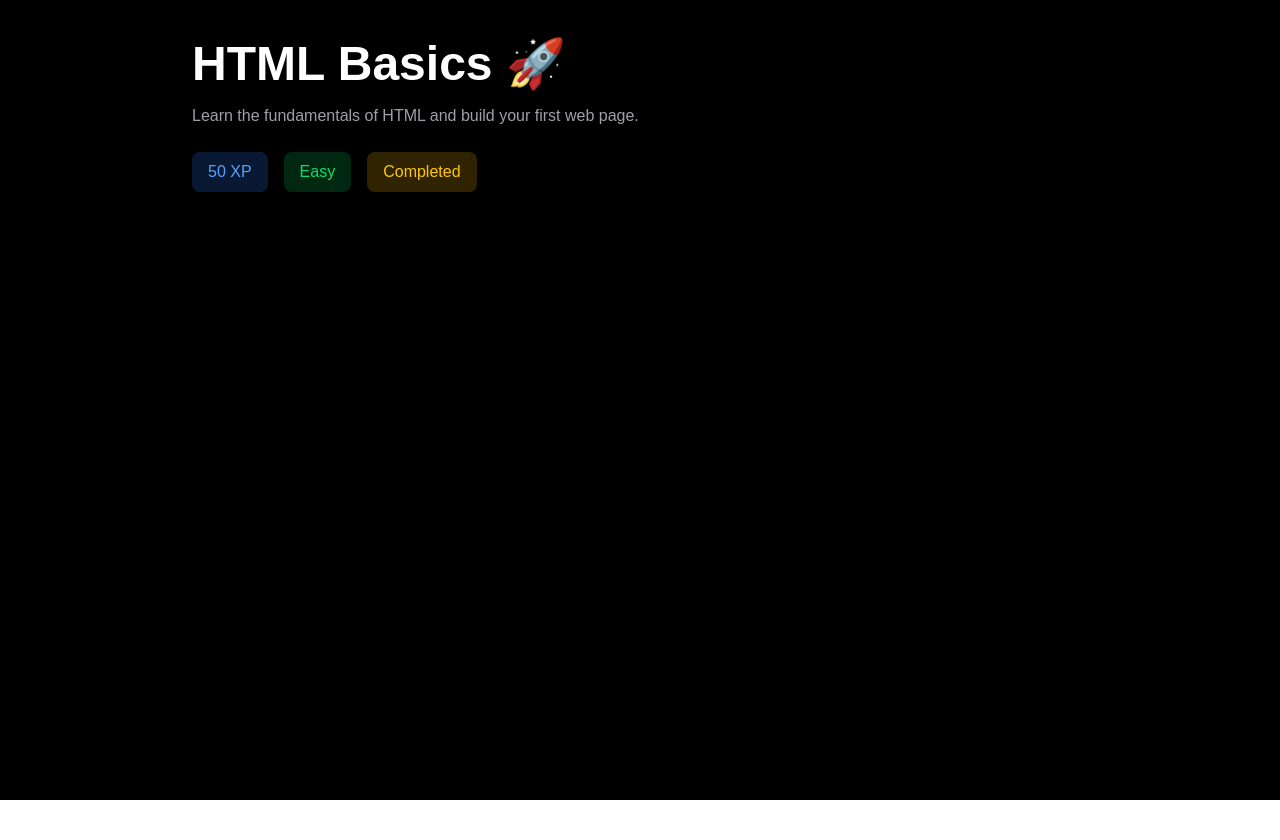
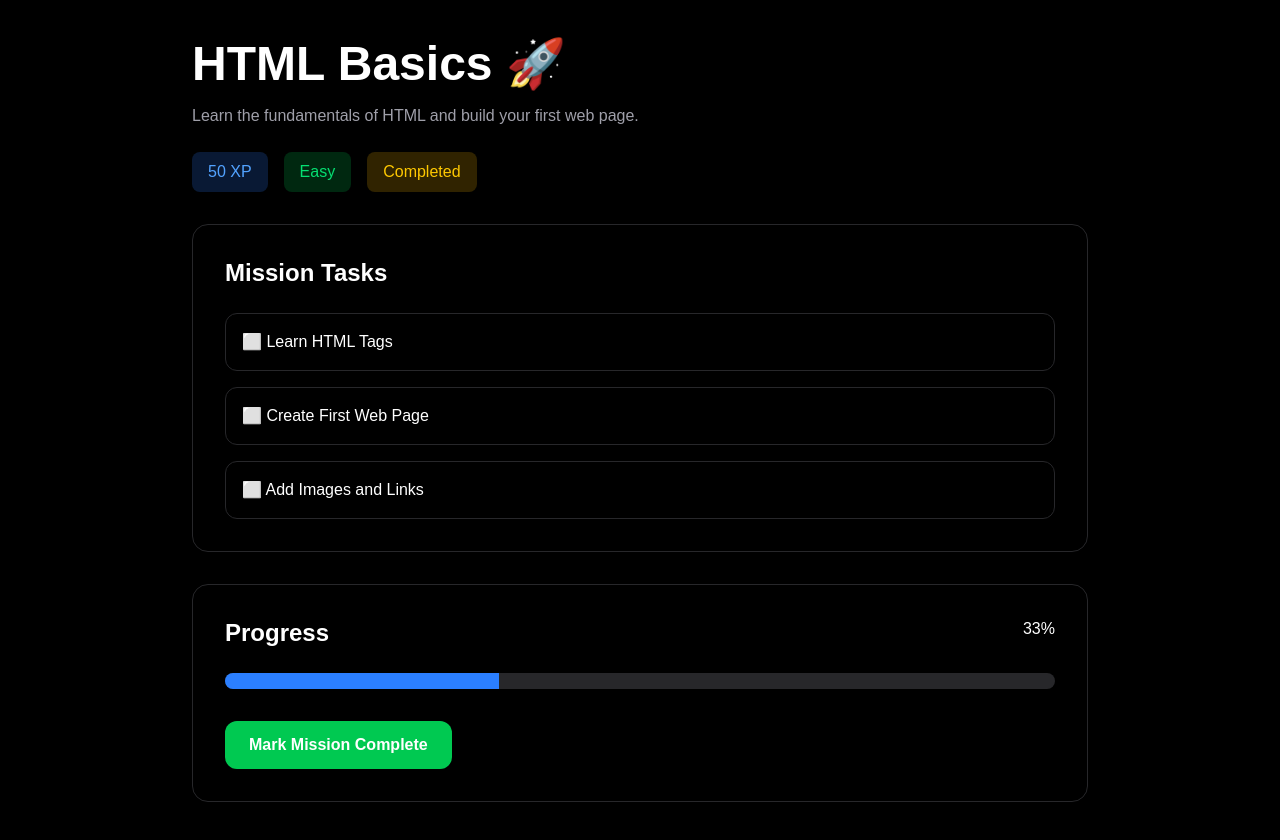
Before and after one commit to vikasthakur-2004/devquest, a Next.js app in the folder client/: page /dashboard/missions/1 in a window 1280 px wide. Before the commit the page ends 800 px from the top, so only its background shows below. Built offline with nearby package versions, Linux system fonts and the light colour scheme.

Commit message:
feat: add dynamic mission details page

```diff
--- a/client/app/dashboard/missions/[id]/page.tsx
+++ b/client/app/dashboard/missions/[id]/page.tsx
@@ -53,6 +53,50 @@ export default async function MissionDetailsPage({
 
         </div>
 
+        {/* Mission Tasks */}
+
+        <div className="border border-zinc-800 rounded-2xl p-8 mt-8">
+          <h2 className="text-2xl font-bold">
+            Mission Tasks
+          </h2>
+
+          <div className="space-y-4 mt-6">
+            {mission.tasks.map((task, index) => (
+              <div
+                key={index}
+                className="border border-zinc-800 rounded-xl p-4"
+              >
+                ⬜ {task}
+              </div>
+            ))}
+          </div>
+        </div>
+
+        {/* Progress Section */}
+
+        <div className="border border-zinc-800 rounded-2xl p-8 mt-8">
+
+          <div className="flex justify-between">
+            <h2 className="text-2xl font-bold">
+              Progress
+            </h2>
+
+            <span>33%</span>
+          </div>
+
+          <div className="w-full h-4 bg-zinc-800 rounded-full mt-6 overflow-hidden">
+            <div
+              className="h-full bg-blue-500"
+              style={{ width: "33%" }}
+            />
+          </div>
+
+          <button className="mt-8 bg-green-500 hover:bg-green-600 transition px-6 py-3 rounded-xl font-semibold">
+            Mark Mission Complete
+          </button>
+
+        </div>
+
       </div>
     </main>
   );
--- a/client/constants/missions.ts
+++ b/client/constants/missions.ts
@@ -6,6 +6,11 @@ export const missions = [
     xp: 50,
     difficulty: "Easy",
     status: "Completed",
+    tasks: [
+      "Learn HTML Tags",
+      "Create First Web Page",
+      "Add Images and Links",
+    ],
   },
   {
     id: 2,
@@ -14,6 +19,11 @@ export const missions = [
     xp: 75,
     difficulty: "Medium",
     status: "In Progress",
+    tasks: [
+      "Learn Flexbox Concepts",
+      "Build Navigation Bar",
+      "Create Responsive Layout",
+    ],
   },
   {
     id: 3,
@@ -22,5 +32,10 @@ export const missions = [
     xp: 100,
     difficulty: "Hard",
     status: "Pending",
+    tasks: [
+      "Create Functional Components",
+      "Pass Props",
+      "Build Reusable UI",
+    ],
   },
 ];
```
